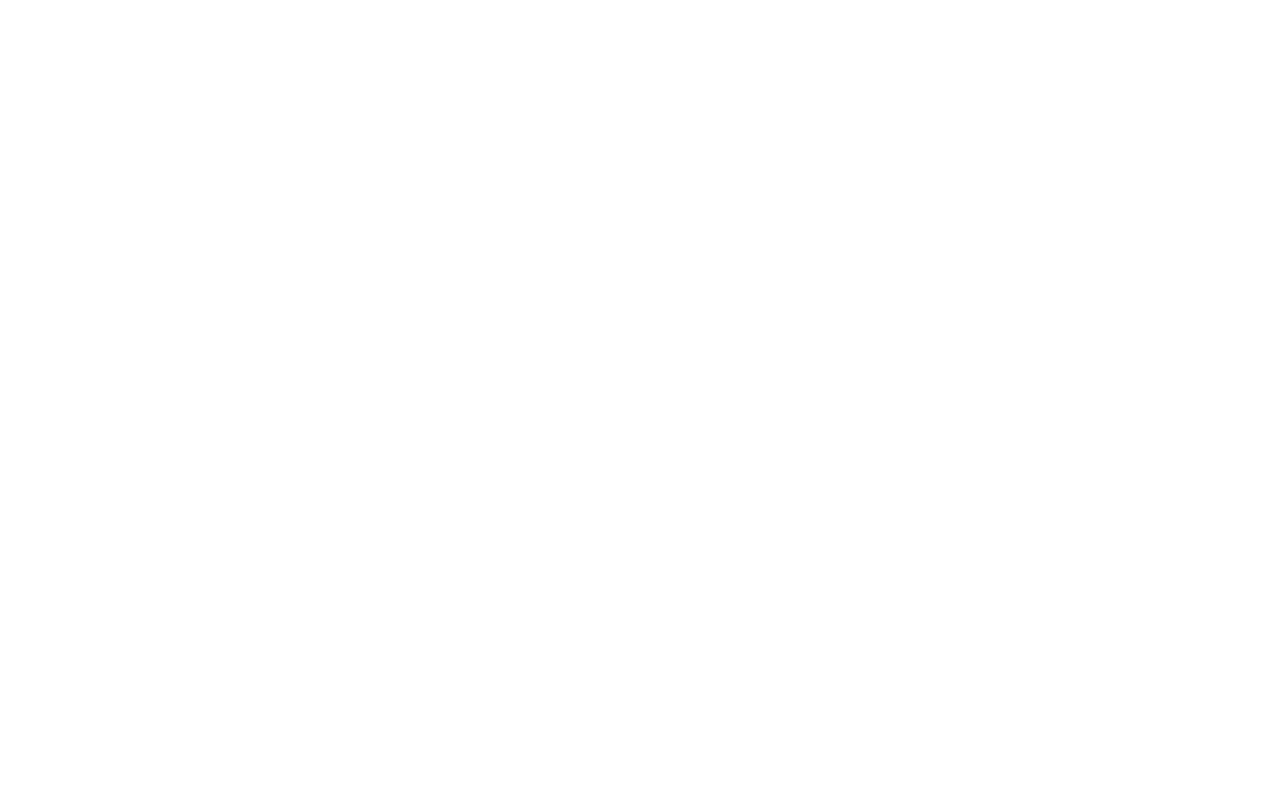
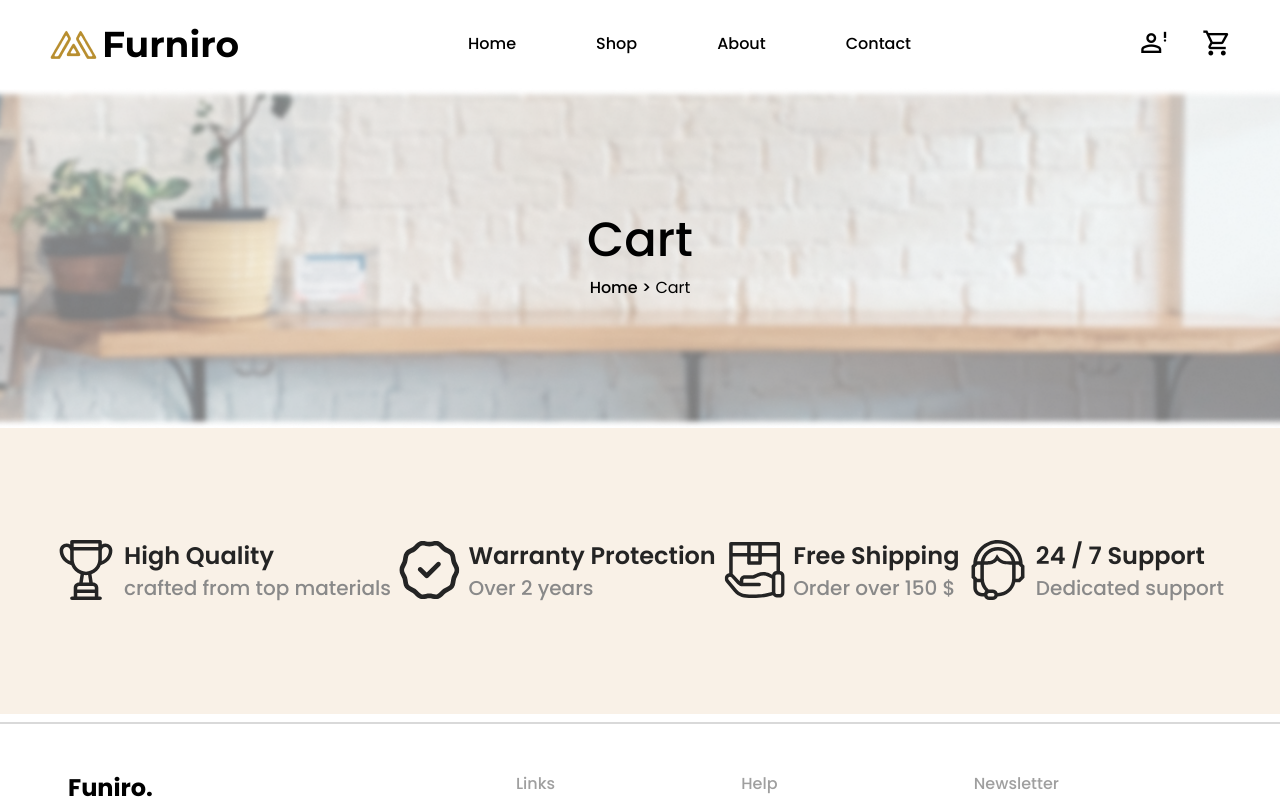
Before and after one commit to Enne-Amore/furniro, a React (Create React App) app: page /checkout in a window 1280 px wide. Before the commit this address had no page. Shown: the top 800 px of the page. Built offline with nearby package versions, Linux system fonts and the light colour scheme; a web font is replaced by a local one.

Commit message:
feater: create files

```diff
--- a/src/App.tsx
+++ b/src/App.tsx
@@ -3,6 +3,7 @@
 import { ShopPage } from "./pages/shopPage/ShopPage";
 import { ContactPage } from "./pages/contactPage/ContactPage";
 import { CartPage } from "./pages/cartPage/CartPage";
+import { CheckoutPage } from "./pages/checkoutPage/CheckoutPage";
 
 export function App() {
   return (
@@ -14,6 +15,8 @@
       <Route path="/contact" element={<ContactPage />} />
 
       <Route path="/cart" element={<CartPage />} />
+
+      <Route path="/checkout" element={<CheckoutPage />} />
     </Routes>
   );
 }
--- /dev/null
+++ b/src/pages/checkoutPage/CheckoutPage.tsx
@@ -0,0 +1,16 @@
+import React from 'react'
+import { Header } from '../../components/header/Header'
+import { Main } from './Main'
+import { Footer } from '../../components/footer/Footer'
+
+export const CheckoutPage = () => {
+  return (
+    <div>
+      <Header />
+
+      <Main />
+
+      <Footer />
+    </div>
+  )
+}
--- /dev/null
+++ b/src/pages/checkoutPage/Main.module.css
@@ -0,0 +1,3 @@
+.container {
+    @apply font-poppins mb-2
+}
--- /dev/null
+++ b/src/pages/checkoutPage/Main.tsx
@@ -0,0 +1,15 @@
+import { Advantages } from '../../components/advantages/Advantages'
+import { WherePage } from '../../components/wherePage/WherePage'
+import styles from './Main.module.css'
+
+export const Main = () => {
+  return (
+    <main className={styles.container}>
+      <WherePage namePage={'Cart'} />
+
+
+
+      <Advantages />
+    </main>
+  )
+}
--- /dev/null
+++ b/src/pages/checkoutPage/components/Form.tsx
@@ -0,0 +1,9 @@
+import styles from './Form.module.css'
+
+export const Form = () => {
+  return (
+    <div className={styles.container}>
+
+    </div>
+  )
+}
--- /dev/null
+++ b/src/pages/checkoutPage/components/InfoAll.tsx
@@ -0,0 +1,17 @@
+import { Form } from './Form'
+import { PurchaseDetails } from './PurchaseDetails'
+import styles from './InfoAll.module.css'
+
+export const InfoAll = () => {
+  return (
+    <section className={styles.container}>
+      <h1>Billing details</h1>
+
+      <div>
+        <Form />
+
+        <PurchaseDetails />
+      </div>
+    </section>
+  )
+}
--- /dev/null
+++ b/src/pages/checkoutPage/components/PurchaseDetails.tsx
@@ -0,0 +1,9 @@
+import styles from './PurchaseDetails.module.css'
+
+export const PurchaseDetails = () => {
+  return (
+    <div className={styles.container}>
+
+    </div>
+  )
+}
```
Also changed, not shown: src/pages/checkoutPage/components/Form.module.css (added), src/pages/checkoutPage/components/InfoAll.module.css (added), src/pages/checkoutPage/components/PurchaseDetails.module.css (added).
